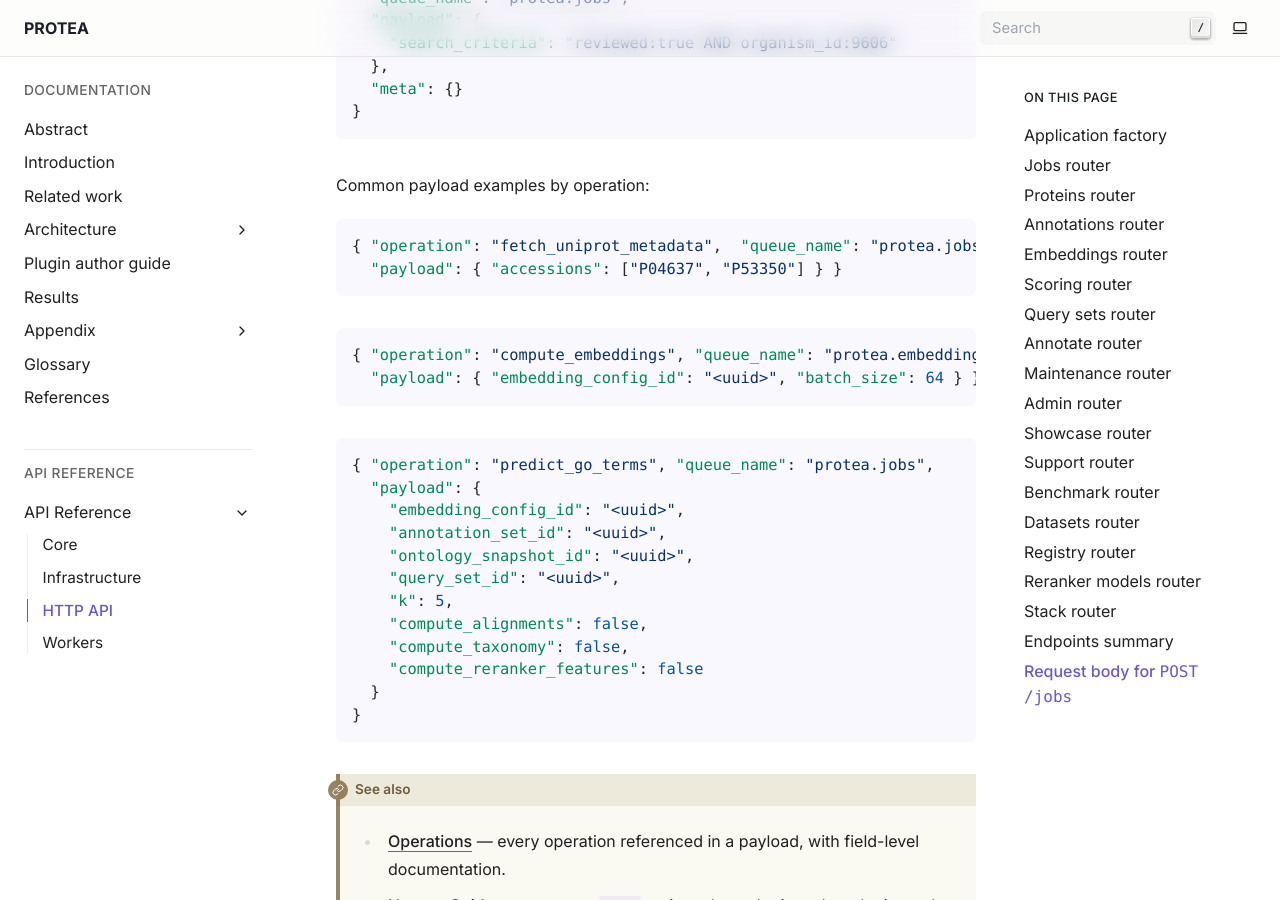
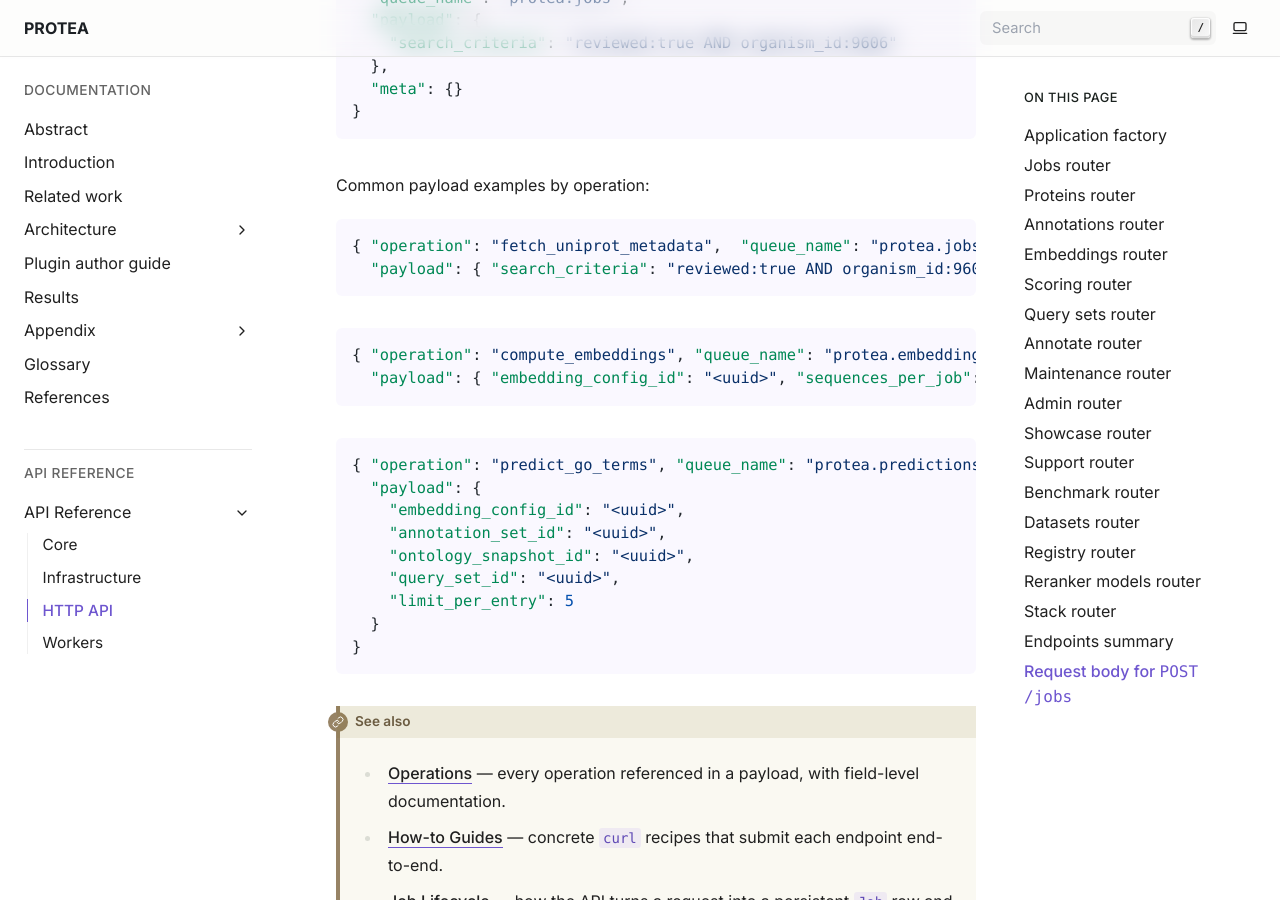
Before and after one commit to frapercan/PROTEA, a Sphinx documentation site: the page built from docs/source/reference/api.rst, in a window 1280 px wide and 900 px high, scrolled down 15514 px. Built offline with Sphinx 7.4.7, drawn with Linux system fonts in a browser that asks for light colours.

Commit message:
docs(api): correct three POST /jobs payload examples (#129)
## Drift fixed

The \"Common payload examples by operation\" block in
\`reference/api.rst\` had three wrong examples that would each be
rejected by Pydantic strict validation today. Same root cause as the
recent payload-sync slices (#123, #125, #126, #127): contracts moved,
the example block did not.

| Example | Before | After |

|----------------------------|-------------------------------------------------------------------------|---------------------------------------------------------------------------------------------|
| \`fetch_uniprot_metadata\` | \`\"accessions\": [\"P04637\",
\"P53350\"]\` | \`\"search_criteria\": \"reviewed:true AND
organism_id:9606\"\` |
| \`compute_embeddings\` | \`\"batch_size\": 64\` |
\`\"sequences_per_job\": 64\` |
| \`predict_go_terms\` | \`queue_name: \"protea.jobs\"\`, \`\"k\": 5\`,
three \`compute_*\` flags | \`queue_name: \"protea.predictions\"\`,
\`\"limit_per_entry\": 5\` |

### Verified against the contract

- \`FetchUniProtMetadataPayload\` (\`fetch_uniprot_metadata.py:24-37\`):
requires \`search_criteria: str\`; no \`accessions\` field exists. Old
example would 422.
- \`ComputeEmbeddingsPayload\` (\`compute_embeddings.py:59-92\`):
defines both \`sequences_per_job: int = 64\` (per-batch-message size)
and \`batch_size: int = 1\` (model forward-pass batch — OOMs above 1,
see #125). \`64\` is the intuitive value for \`sequences_per_job\`;
using it as \`batch_size\` would OOM the largest backend.
- \`PredictGoTermsPayload\`
(\`protea-contracts/.../payloads.py:43-90\`): uses \`limit_per_entry\`,
not \`k\`. Route is \`protea.predictions\` per
\`routers/embeddings.py:40\` (the same routing fix landed for the how-to
in #110 and the queue inventory in #97). Dropped the three \`compute_*\`
booleans because they default to \`True\` (#123) — listing them as
\`false\` makes the example look like the bare-KNN fallback rather than
the standard call.

## Verification

\`\`\`
\$ poetry run sphinx-build -W --keep-going -b html docs/source /tmp/out
build succeeded.
\`\`\`

Zero warnings.

## Stack note

Independent of PR #127 (open). Single file.

```diff
--- a/docs/source/reference/api.rst
+++ b/docs/source/reference/api.rst
@@ -659,25 +659,22 @@ Common payload examples by operation:
 .. code-block:: json
 
    { "operation": "fetch_uniprot_metadata",  "queue_name": "protea.jobs",
-     "payload": { "accessions": ["P04637", "P53350"] } }
+     "payload": { "search_criteria": "reviewed:true AND organism_id:9606" } }
 
 .. code-block:: json
 
    { "operation": "compute_embeddings", "queue_name": "protea.embeddings",
-     "payload": { "embedding_config_id": "<uuid>", "batch_size": 64 } }
+     "payload": { "embedding_config_id": "<uuid>", "sequences_per_job": 64 } }
 
 .. code-block:: json
 
-   { "operation": "predict_go_terms", "queue_name": "protea.jobs",
+   { "operation": "predict_go_terms", "queue_name": "protea.predictions",
      "payload": {
        "embedding_config_id": "<uuid>",
        "annotation_set_id": "<uuid>",
        "ontology_snapshot_id": "<uuid>",
        "query_set_id": "<uuid>",
-       "k": 5,
-       "compute_alignments": false,
-       "compute_taxonomy": false,
-       "compute_reranker_features": false
+       "limit_per_entry": 5
      }
    }
 
```
